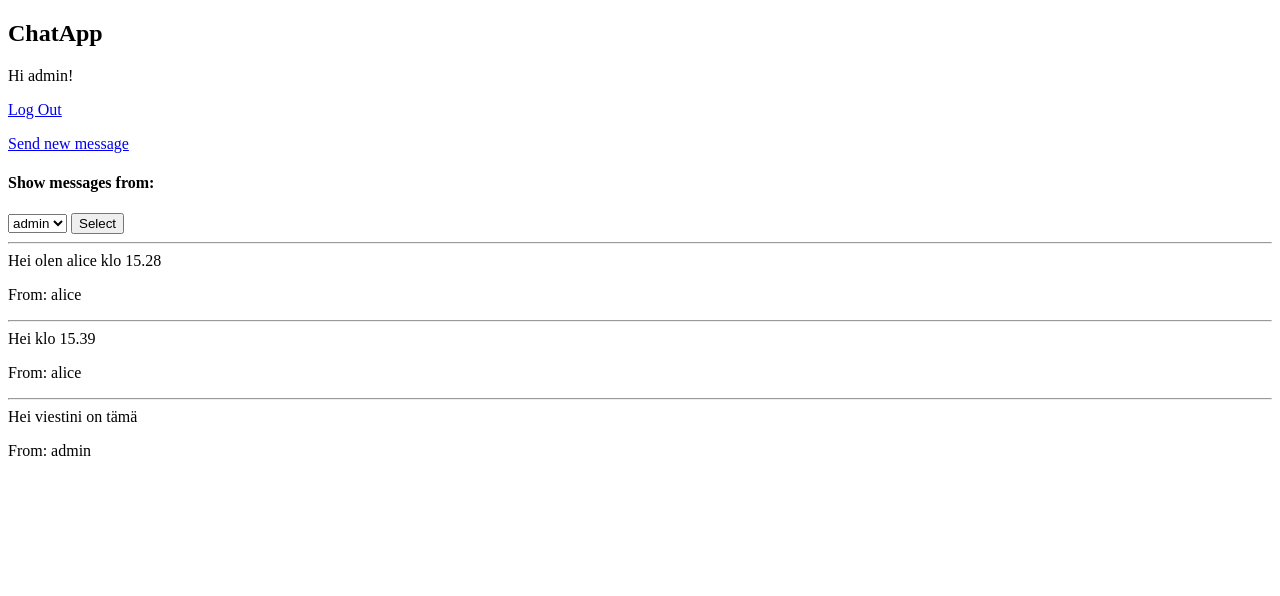
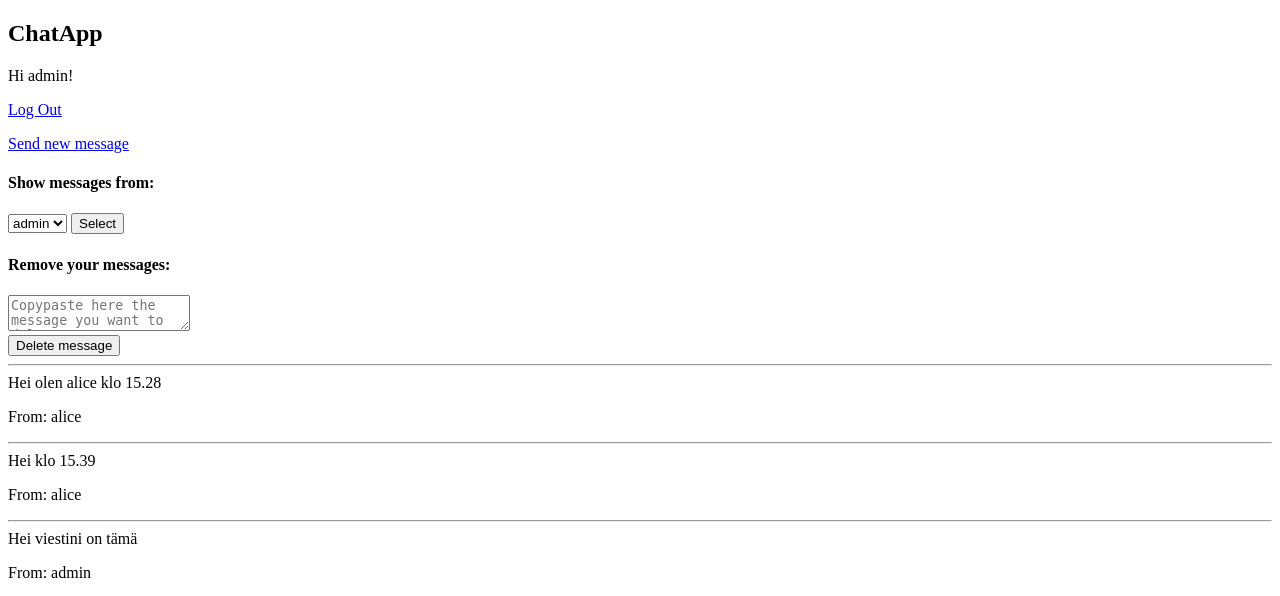
Before and after one commit to alaanni/Cyber-Security-Base-project-1, a Django app: page / in a window 1280 px wide. Shown: the top 596 px of the page. Run offline with Django 4.2, Linux system fonts and the light colour scheme; a user stored in the database is signed in; data comes from the database, SQL or seed files in the repository; both versions use the stored data as it was after the commit.

Commit message:
added flaws

```diff
--- a/CyberSecurityBaseProject1/urls.py
+++ b/CyberSecurityBaseProject1/urls.py
@@ -25,4 +25,5 @@
     path('', views.home, name='home'),
     path('send', views.send, name="send"),
     path('filter', views.filter, name="filter"),
+    path('delete', views.delete, name="delete"),
 ]
--- a/chatapp/templates/home.html
+++ b/chatapp/templates/home.html
@@ -1,4 +1,3 @@
-<!-- templates/home.html-->
 {% extends 'base.html' %}
 
 {% block title %}Home{% endblock %}
@@ -23,6 +22,14 @@
       <input type="submit" value="Select">
   </form>
 
+  <div>
+    <h4>Remove your messages:</h4>
+    <form action="/delete" method="get">
+        <textarea id="message" name="message" type="text" maxlength=300 placeholder="Copypaste here the message you want to delete"></textarea><br>
+        <input id="submit" type="submit" value="Delete message"><br>
+    </form>
+</div>
+
   {% for message in messages %}
     <hr>
       {{ message.content }}
--- a/chatapp/templates/registration/signin.html
+++ b/chatapp/templates/registration/signin.html
@@ -8,6 +8,6 @@
   <form method="post">
     {% csrf_token %}
     {{ form.as_p }}
-    <button type="submit">Sign In</button>
+    <button type="submit">Sign Up</button>
   </form>
 {% endblock %}
--- a/chatapp/views.py
+++ b/chatapp/views.py
@@ -1,4 +1,5 @@
 from cgi import print_arguments
+from email.mime import message
 from django.http import HttpResponse, HttpResponseRedirect
 from django.contrib.auth.decorators import login_required
 from django.shortcuts import get_object_or_404, render, redirect
@@ -30,6 +31,16 @@
 
     return render(request, 'home.html', context)
 
+@login_required
+def delete(request):
+    content = request.GET.get("message")
+    if not content:
+        return redirect("/")
+    messages = Message.objects.raw("SELECT * FROM chatapp_message WHERE user_id = {} AND content LIKE '%{}%'".format(request.user.id, content))
+    for m in messages:
+        m.delete()
+    return redirect("/")
+
 def send(request):
     form = request.POST
     new_content = form["content"]
```
Also changed, not shown: CyberSecurityBaseProject1/settings.py (+16 -0 lines), db.sqlite3.
